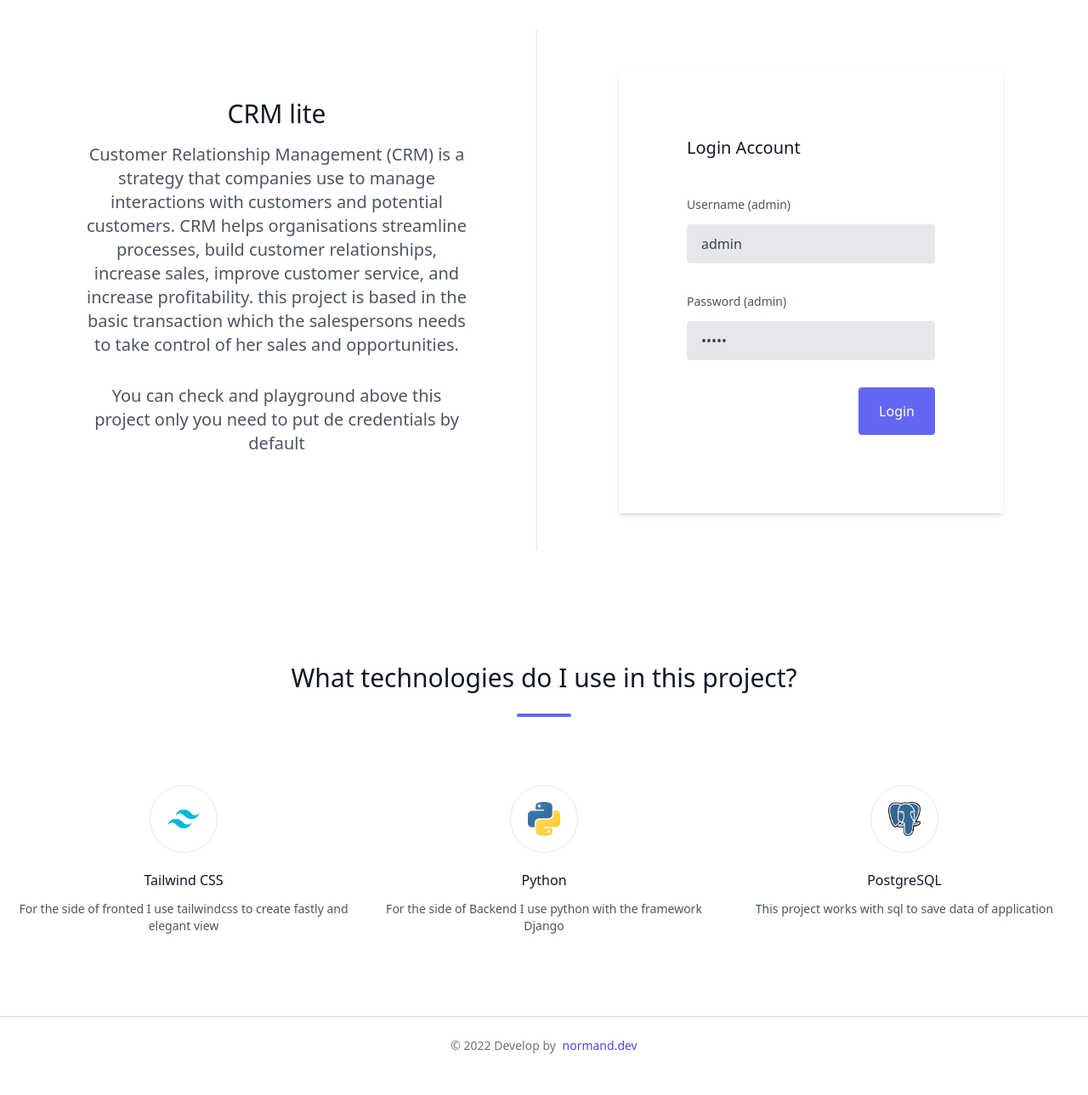
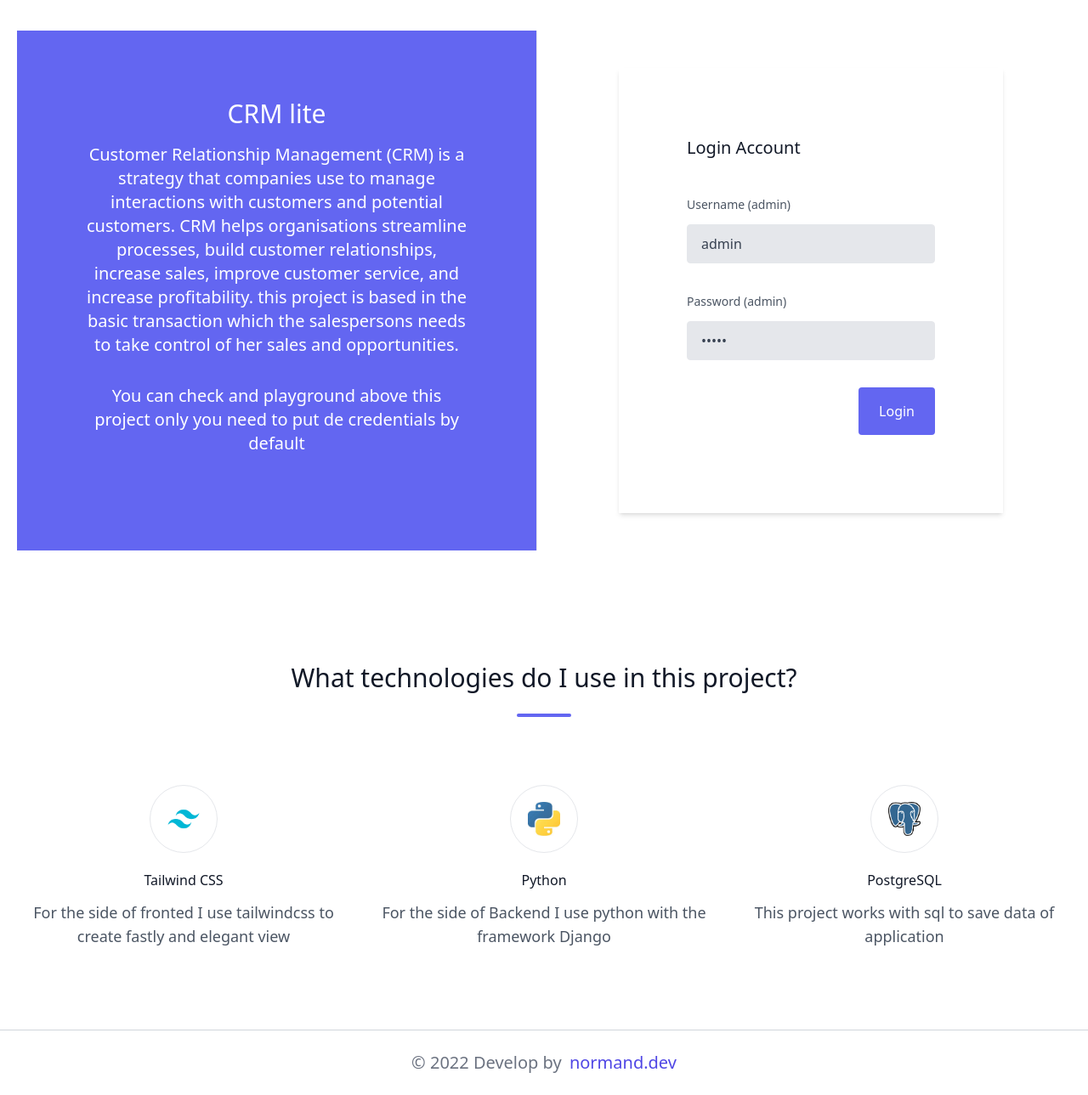
Before and after one commit to Nor-Mand/crm-lite, a Django app: page / in a window 1280 px wide. Shown: the part 73-1362 px from the top of the page at 85% size. Before the commit the page ends 1313 px from the top, so only its background shows below. Run offline with Django 4.2, Linux system fonts and the light colour scheme; some libraries are stand-ins or nearby versions.

Commit message:
[ADD] folder theme to put tailwind as a dependency, Changes Page home mobil version responsive

```diff
--- a/templates/feature.html
+++ b/theme/templates/feature.html
@@ -14,7 +14,7 @@
         </div>
         <div class="flex-grow">
           <h2 class="text-gray-900 text-3xl title-font font-medium mb-3 lg:text-base">Tailwind CSS</h2>
-          <p class="leading-relaxed text-3xl lg:text-sm">For the side of fronted I use tailwindcss to create fastly and elegant view</p>
+          <p class="leading-relaxed text-3xl lg:text-lg">For the side of fronted I use tailwindcss to create fastly and elegant view</p>
         </div>
       </div>
       <div class="p-4  flex flex-col text-center items-center lg:w-1/3">
@@ -24,7 +24,7 @@
         </div>
         <div class="flex-grow">
           <h2 class="text-gray-900 text-3xl title-font font-medium mb-3 lg:text-base">Python</h2>
-          <p class="leading-relaxed text-3xl lg:text-sm">For the side of Backend I use python with the framework Django</p>
+          <p class="leading-relaxed text-3xl lg:text-lg">For the side of Backend I use python with the framework Django</p>
         </div>
       </div>
       <div class="p-4 flex-col text-center items-center lg:w-1/3">
@@ -34,7 +34,7 @@
         </div>
         <div class="flex-grow">
           <h2 class="text-gray-900 text-3xl title-font font-medium mb-3 lg:text-base">PostgreSQL</h2>
-          <p class="leading-relaxed text-3xl lg:text-sm">This project works with sql to save data of application</p>
+          <p class="leading-relaxed text-3xl lg:text-lg">This project works with sql to save data of application</p>
         </div>
       </div>
     </div>
--- a/templates/footer.html
+++ b/theme/templates/footer.html
@@ -1,6 +1,6 @@
 <footer class="text-gray-600 body-font border-t border-gray-300">
   <div class="container px-5 py-8 mx-auto flex justify-center lg:py-4">
-    <p class="text-4xl text-gray-500 py-2 mt-0 text-center lg:text-sm">© 2022 Develop by
+    <p class="text-4xl text-gray-500 py-2 mt-0 text-center lg:text-xl">© 2022 Develop by
       <a href="https://twitter.com/knyttneve" class="text-indigo-600 ml-1 text-bold" rel="noopener noreferrer" target="_blank">normand.dev</a>
     </p>
   </div>
--- a/templates/hero.html
+++ b/theme/templates/hero.html
@@ -1,7 +1,7 @@
 <section class="text-gray-600 body-font w-full">
     <div class="container mx-auto flex px-5 py-24 flex-col items-center lg:flex-row lg:py-0">
-        <div class="border-gray-200 w-full border-b text-center lg:w-1/2 lg:p-20 lg:border-r lg:mr-4 lg:border-b-0">
-            <h1 class="title-font text-4xl m mb-4 font-medium text-gray-900 lg:text-3xl">CRM lite
+        <div class="border-gray-200 w-full border-b text-center lg:w-1/2 lg:p-20 lg:border-r lg:mr-4 lg:border-b-0 lg:bg-indigo-500 lg:text-white">
+            <h1 class="title-font text-4xl m mb-4 font-medium text-gray-900 lg:text-3xl lg:text-white">CRM lite
             </h1>
             <p class="text-3xl mb-8 leading-relaxed lg:text-xl">Customer Relationship Management (CRM) is a strategy
                 that companies use to manage interactions with customers and potential customers. CRM helps
```
Also changed, not shown: theme/templates/contact.html (renamed from templates/contact.html), theme/templates/header.html (renamed from templates/header.html), theme/templates/registration/login.html (renamed from templates/registration/login.html).
